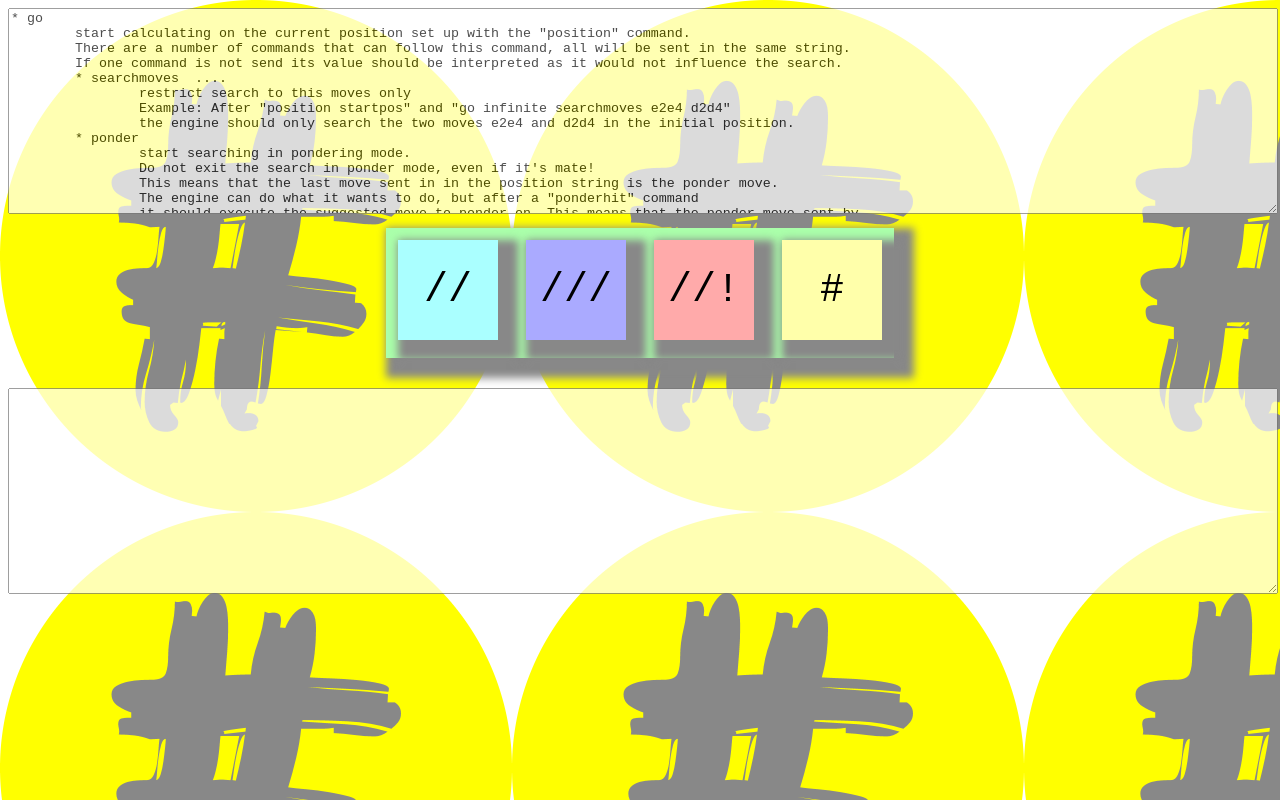
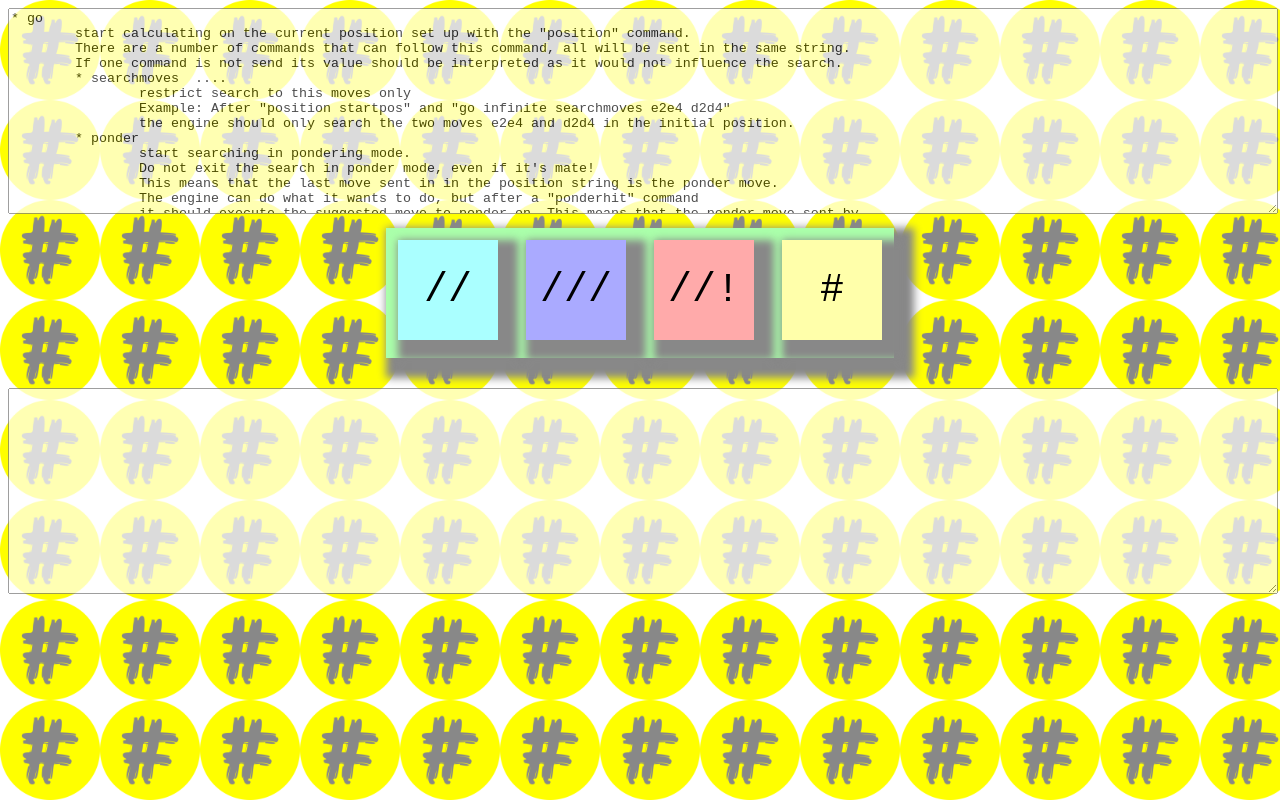
Before and after one commit to hyperchessbot/commentify, a plain HTML site: page index.html in a window 1280 px wide. Drawn offline with Linux system fonts and the light colour scheme.

Commit message:
Update style.css

```diff
--- a/style.css
+++ b/style.css
@@ -1,5 +1,6 @@
 body {
- background-image: url("meta.png");
+ background: url("meta.png");
+ background-size: 100px;
 }
 
 .text {
```
